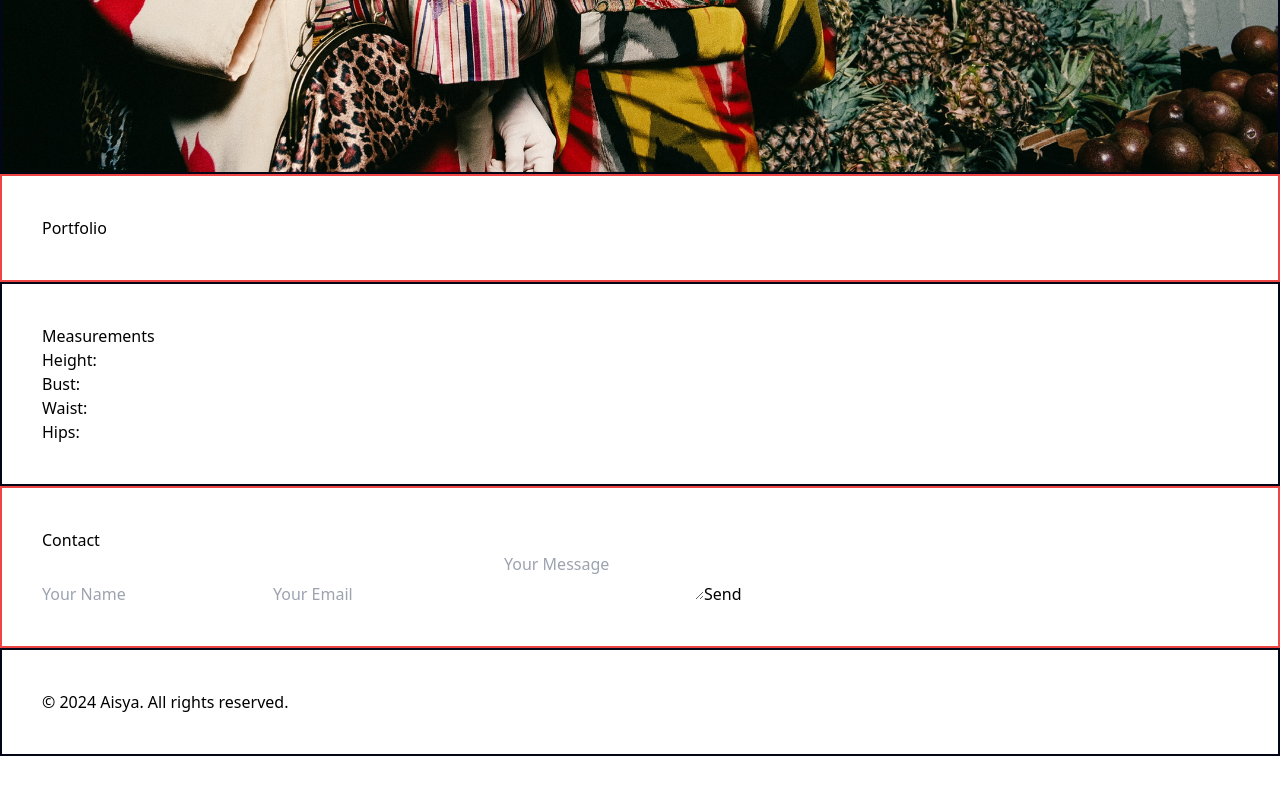
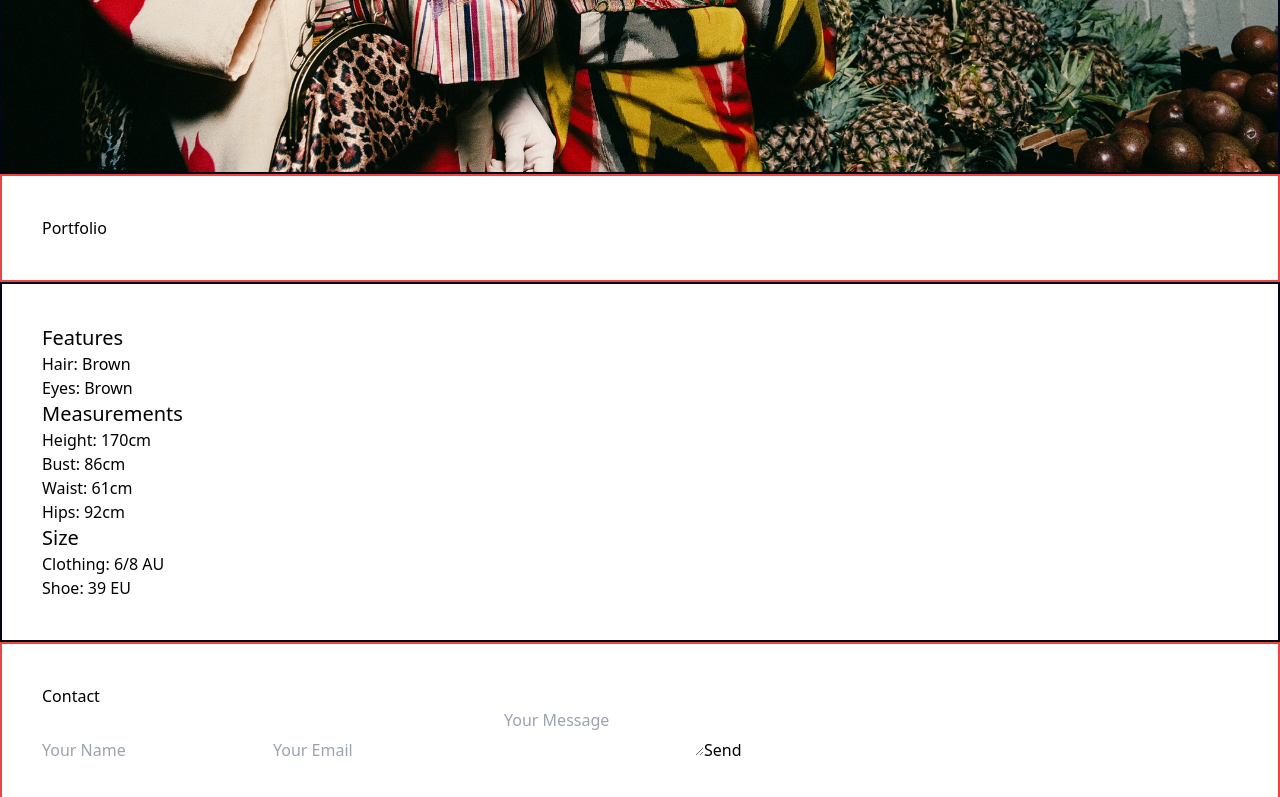
Before and after one commit to annisa-nye/aisya-model-portfolio, a React (Vite) app: page / in a window 1280 px wide. Shown: the part 626-1423 px from the top of the page. Before the commit the page ends 1382 px from the top, so only its background shows below. Built offline with nearby package versions, Linux system fonts and the light colour scheme.

Commit message:
added measurements

```diff
--- a/src/components/Digitals.tsx
+++ b/src/components/Digitals.tsx
@@ -2,14 +2,29 @@ import React from 'react';
 
 const Digitals: React.FC = () => (
 	<section className='w-full p-10 border-slate-950 border-2'>
-		<h2>Measurements</h2>
-		<ul>
-			<li>Height: </li>
-			<li>Bust: </li>
-			<li>Waist: </li>
-			<li>Hips: </li>
-			{/* Add more measurements as needed */}
-		</ul>
+		<div>
+			<h2 className='text-xl'>Features</h2>
+			<ul>
+				<li>Hair: Brown</li>
+				<li>Eyes: Brown</li>
+			</ul>
+		</div>
+		<div>
+			<h2 className='text-xl'>Measurements</h2>
+			<ul>
+				<li>Height: 170cm </li>
+				<li>Bust: 86cm</li>
+				<li>Waist: 61cm</li>
+				<li>Hips: 92cm</li>
+			</ul>
+		</div>
+		<div>
+			<h2 className='text-xl'>Size</h2>
+			<ul>
+				<li>Clothing: 6/8 AU</li>
+				<li>Shoe: 39 EU</li>
+			</ul>
+		</div>
 	</section>
 );
 
--- a/src/components/HeroSection.tsx
+++ b/src/components/HeroSection.tsx
@@ -6,7 +6,7 @@ const HeroSection: React.FC = () => (
 			<h1 className='text-7xl'>Aisya Wiley</h1>
 			<p className='text-2xl'>Model</p>
 		</div>
-		<div>
+		<div className='text-white'>
 			<p>Brief tagline about Aisya</p>
 			<p>I'm a model!</p>
 		</div>
```
